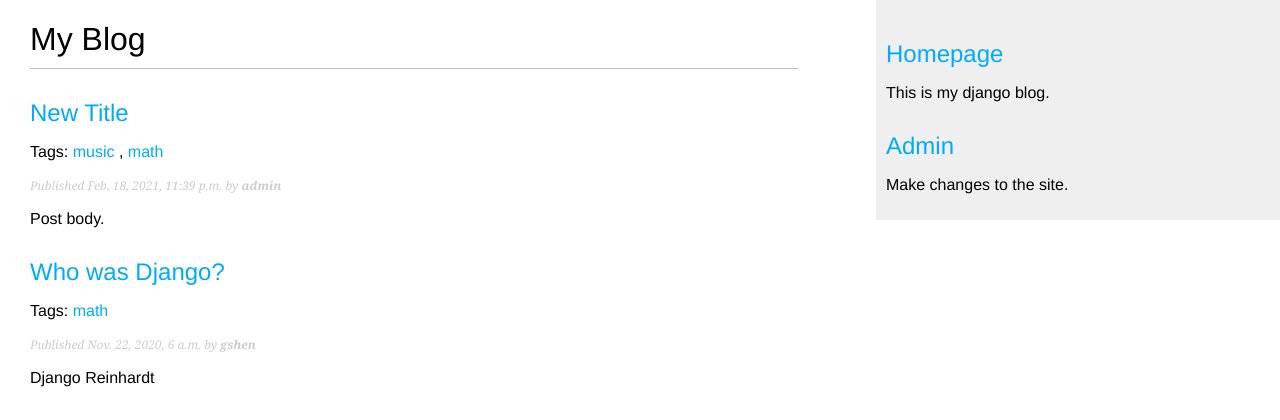
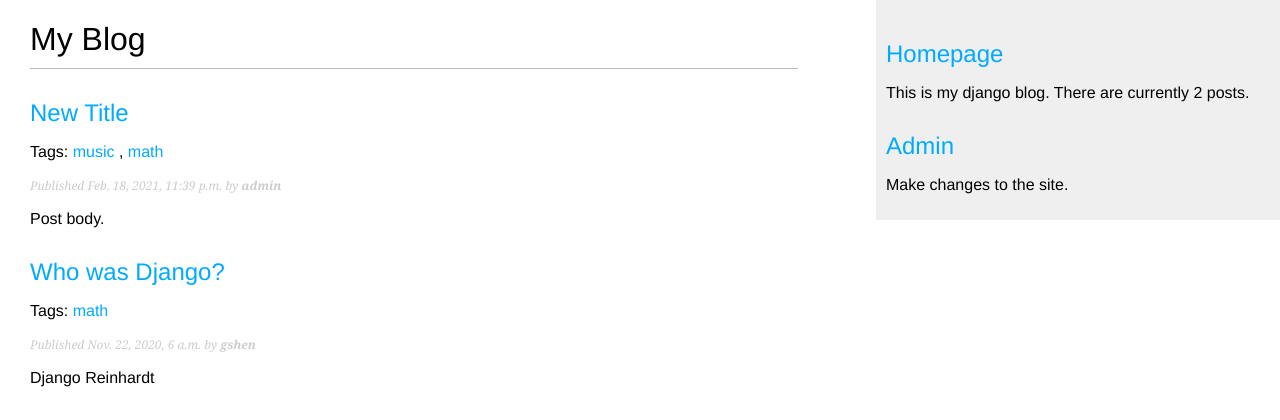
Before and after one commit to gshen2/mysite-blog, a Django app: page /blog/ in a window 1280 px wide. Shown: the top 420 px of the page. Run offline with Django 3.2, Linux system fonts and the light colour scheme; data comes from the database, SQL or seed files in the repository; parts of the project's set-up code (start-up, migrations or seed data) failed here and were passed over.

Commit message:
load Blog_tags

```diff
--- a/blog/templates/blog/base.html
+++ b/blog/templates/blog/base.html
@@ -1,3 +1,4 @@
+{% load blog_tags %}
 {% load static %}
 <!DOCTYPE html>
 <html>
@@ -14,7 +15,8 @@
     <h2>
         <a href="/blog">Homepage</a>
     </h2>
-    <p>This is my django blog.</p>
+    <p>This is my django blog.
+        There are currently {% total_posts %} posts.</p>
     <h2>
         <a href="/admin">Admin</a>
     </h2>
--- /dev/null
+++ b/blog/templatetags/blog_tags.py
@@ -0,0 +1,9 @@
+from django import template
+from ..models import Post
+
+register = template.Library()
+
+
+@register.simple_tag
+def total_posts():
+    return Post.published.count()
```
Also changed, not shown: blog/templatetags/__init__.py (added).
